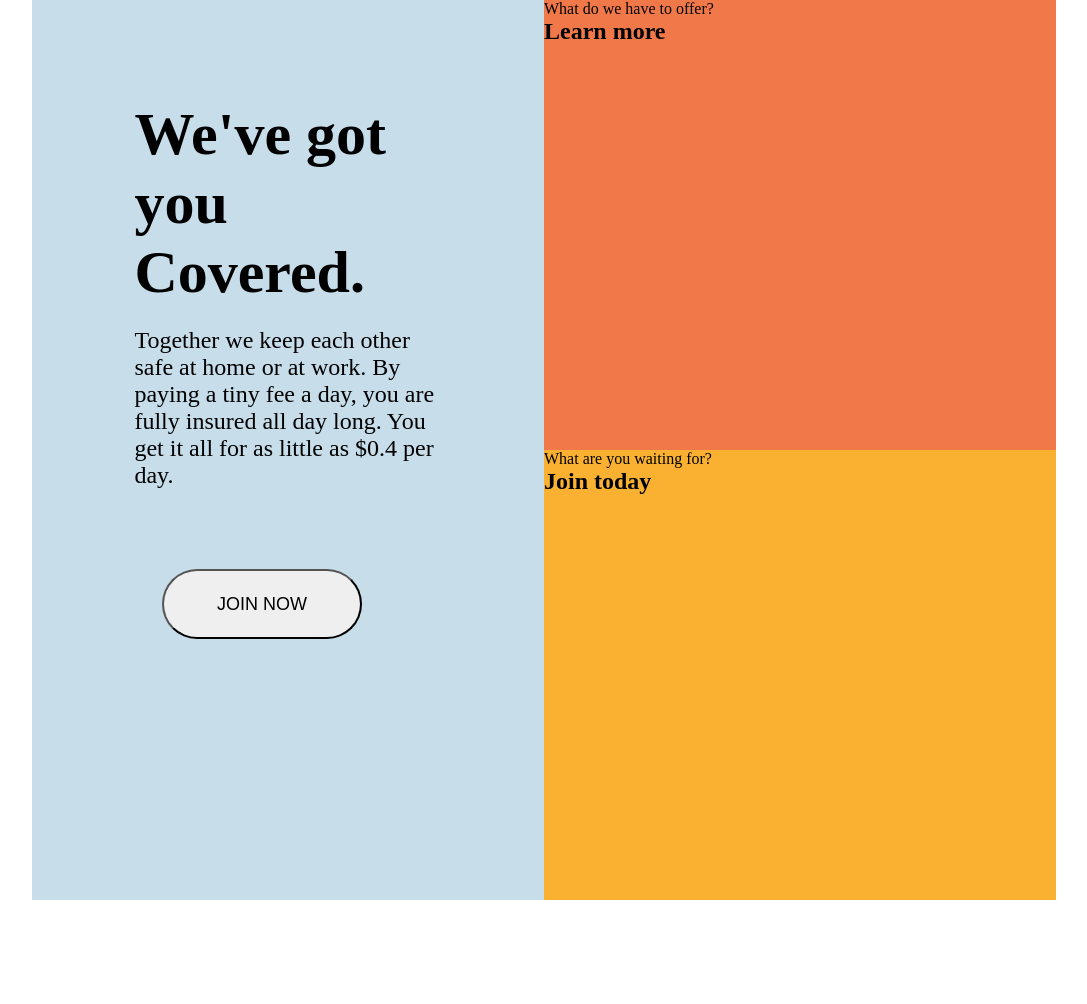
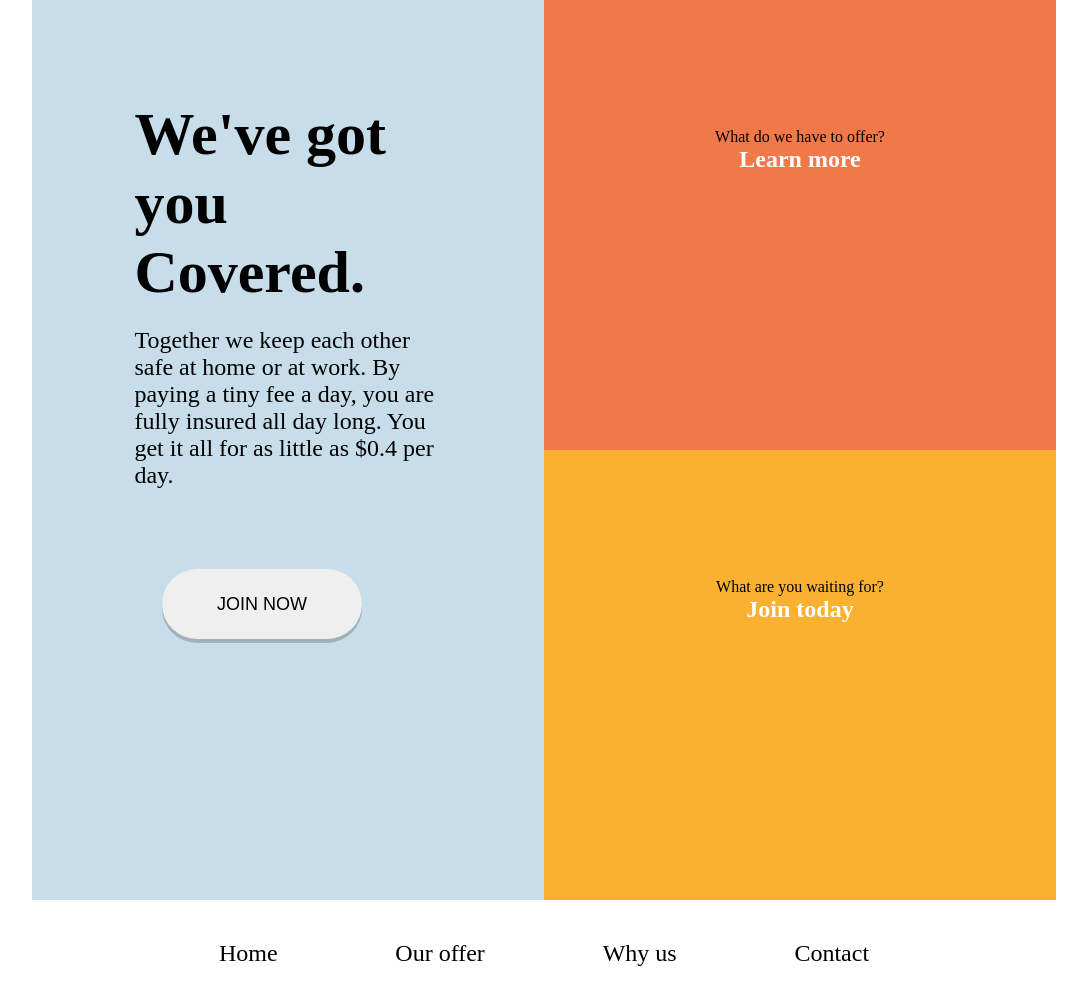
Before and after one commit to TechBoxNorth/insurance-project, a plain HTML site: page index.html in a window 1280 px wide. Shown: the whole page, without its empty margins (96-1183 px from the left). Before the commit the page ends 900 px from the top, so only its background shows below. Drawn offline with Linux system fonts and the light colour scheme.

Commit message:
continued build a basic pre-version

```diff
--- /dev/null
+++ b/contact.css
@@ -0,0 +1,3 @@
+* {
+  margin: 0;
+}
--- a/index.html
+++ b/index.html
@@ -19,14 +19,24 @@
           <button class="join-btn">JOIN NOW</button>
         </div>
         <div class="item2">
-          <p>What do we have to offer?</p>
-          <h1>Learn more</h1>
+          <div class="msg">
+            <p>What do we have to offer?</p>
+            <h1>Learn more</h1>
+          </div>
         </div>
         <div class="item3">
-          <p>What are you waiting for?</p>
-          <h1>Join today</h1>
+          <div class="msg">
+            <p>What are you waiting for?</p>
+            <h1>Join today</h1>
+          </div>
         </div>
       </div>
     </section>
+    <nav>
+      <a href="index.html">Home</a>
+      <a href="#">Our offer</a>
+      <a href="#">Why us</a>
+      <a href="contact.html">Contact</a>
+    </nav>
   </body>
 </html>
--- a/style.css
+++ b/style.css
@@ -25,18 +25,6 @@
   margin-right: 0;
 }
 
-.item2 {
-  background-color: #f17949;
-  grid-column: 2/3;
-  grid-row: 1/2;
-}
-
-.item3 {
-  background-color: #fab131;
-  grid-column: 2/3;
-  grid-row: 2/3;
-}
-
 .item1 h1 {
   font-size: 60px;
   width: 60%;
@@ -51,9 +39,54 @@
 
 .join-btn {
   font-size: 18px;
+  border: none;
   border-radius: 40px;
   height: 70px;
   width: 200px;
   margin: 80px;
   margin-left: 130px;
+  box-shadow: 0 4px rgba(0, 0, 0, 0.2);
 }
+
+.item2 {
+  background-color: #f17949;
+  grid-column: 2/3;
+  grid-row: 1/2;
+  text-align: center;
+  padding-top: 25%;
+  padding-bottom: 25%;
+}
+
+.item2 h1 {
+  color: white;
+}
+
+.item3 {
+  background-color: #fab131;
+  grid-column: 2/3;
+  grid-row: 2/3;
+  text-align: center;
+  padding-top: 25%;
+  padding-bottom: 25%;
+}
+
+.item3 h1 {
+  color: white;
+}
+
+.msg {
+  justify-content: center;
+}
+
+nav {
+  margin: 40px auto;
+  width: 60%;
+  display: flex;
+  justify-content: space-around;
+}
+
+nav a {
+  color: black;
+  text-decoration: none;
+  font-size: 24px;
+}
```
Also changed, not shown: contact.html (added, +10 -0 lines).
